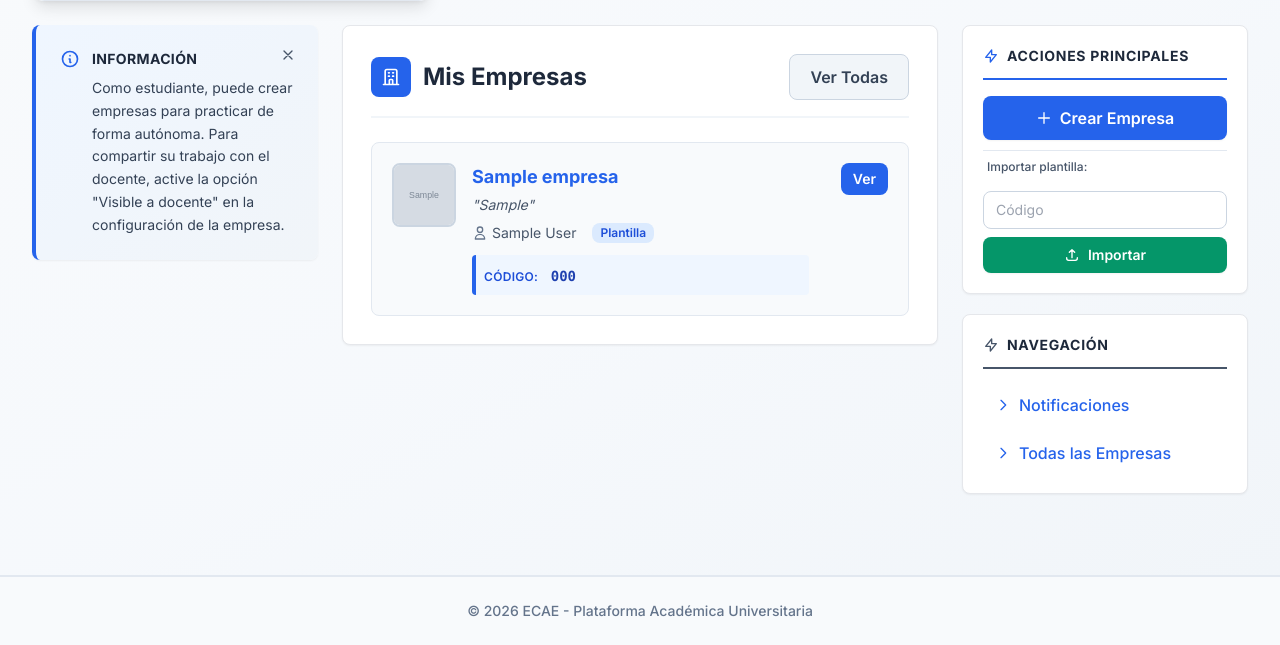
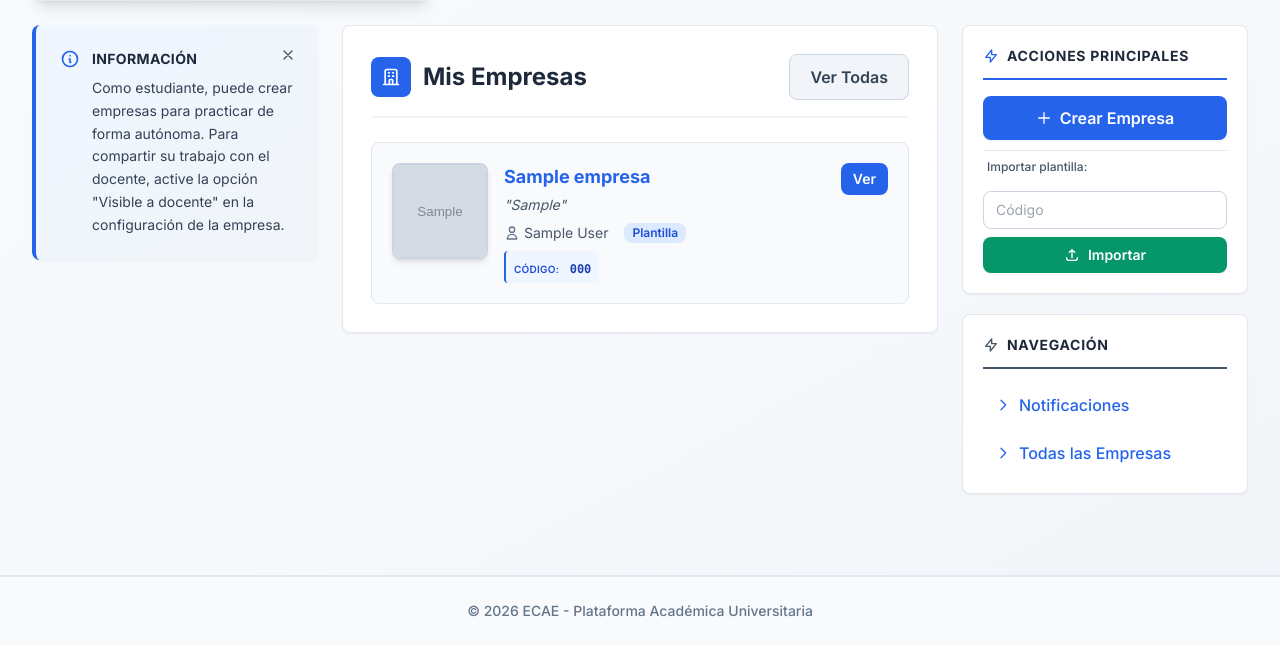
Before and after one commit to EliKat2005/proyecto-enci, a Django app: template templates/core/home.html in a window 1280 px wide. Shown: the part 163-808 px from the top of the page. Run offline with Django 5.2, Linux system fonts and the light colour scheme; the template is opened without the code that fills it: values that come from a table or form of the project are taken from there, others are empty; tables that the repository leaves empty hold one stand-in row (values such as "Sample post"); grey boxes marked "Sample" are stand-in pictures; parts of the project's set-up code (start-up, migrations or seed data) failed here and were passed over; some libraries are stand-ins or nearby versions.

Commit message:
style: Improve company list card layout
✨ Changes:
- Increase company logo size from 64px to 96px (w-16 h-16 → w-24 h-24)
- Add shadow-md to logos for better depth perception
- Increase placeholder icon text size from text-xl to text-2xl
- Reduce code label size and padding for more compact display:
  • Border reduced from border-l-4 to border-l-2
  • Padding reduced from p-2 to px-2 py-1
  • Label font size reduced from text-xs to text-[10px]
  • Code font size reduced from text-sm to text-xs
  • Margin reduced from mt-3 to mt-2
  • Changed to inline-block for better flow

🎯 UX Improvements:
- Logos are now more visible and prominent
- Better use of space in company cards
- Code label is more compact and less intrusive
- Maintains visual hierarchy with improved sizing

```diff
--- a/templates/contabilidad/_company_list.html
+++ b/templates/contabilidad/_company_list.html
@@ -7,9 +7,9 @@
           <!-- Logo y nombre -->
           <div class="flex gap-4 flex-1">
             {% if e.logo %}
-              <img src="{{ e.logo.url }}" alt="Logo {{ e.nombre }}" class="w-16 h-16 object-cover rounded-lg border-2 border-slate-300 dark:border-slate-600 flex-shrink-0">
+              <img src="{{ e.logo.url }}" alt="Logo {{ e.nombre }}" class="w-24 h-24 object-cover rounded-lg border-2 border-slate-300 dark:border-slate-600 flex-shrink-0 shadow-md">
             {% else %}
-              <div class="w-16 h-16 bg-gradient-to-br from-blue-500 to-blue-600 dark:from-blue-600 dark:to-blue-700 rounded-lg flex items-center justify-center text-white font-bold text-xl flex-shrink-0">
+              <div class="w-24 h-24 bg-gradient-to-br from-blue-500 to-blue-600 dark:from-blue-600 dark:to-blue-700 rounded-lg flex items-center justify-center text-white font-bold text-2xl flex-shrink-0 shadow-md">
                 {{ e.nombre|slice:":2"|upper }}
               </div>
             {% endif %}
@@ -40,9 +40,9 @@
               </div>
 
               {% if e.join_code %}
-                <div class="mt-3 p-2 bg-blue-50 dark:bg-blue-950/50 border-l-4 border-blue-600 dark:border-blue-500 rounded">
-                  <span class="text-xs font-semibold text-blue-700 dark:text-blue-400 uppercase tracking-wide">Código:</span>
-                  <code class="ml-2 text-sm font-mono text-blue-800 dark:text-blue-300 font-bold">{{ e.join_code }}</code>
+                <div class="mt-2 px-2 py-1 bg-blue-50 dark:bg-blue-950/50 border-l-2 border-blue-600 dark:border-blue-500 rounded inline-block">
+                  <span class="text-[10px] font-semibold text-blue-700 dark:text-blue-400 uppercase tracking-wide">Código:</span>
+                  <code class="ml-1.5 text-xs font-mono text-blue-800 dark:text-blue-300 font-bold">{{ e.join_code }}</code>
                 </div>
               {% endif %}
             </div>
```
